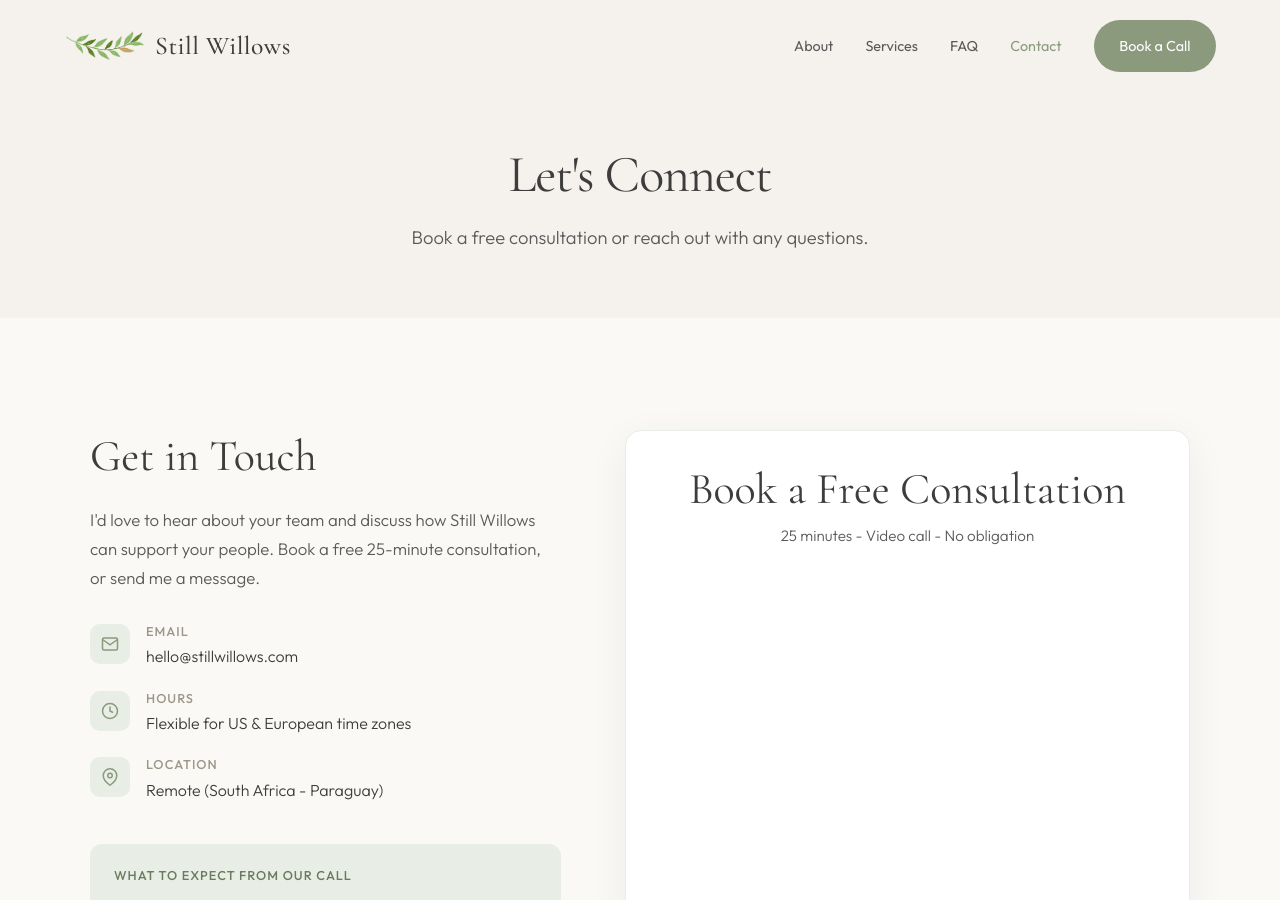
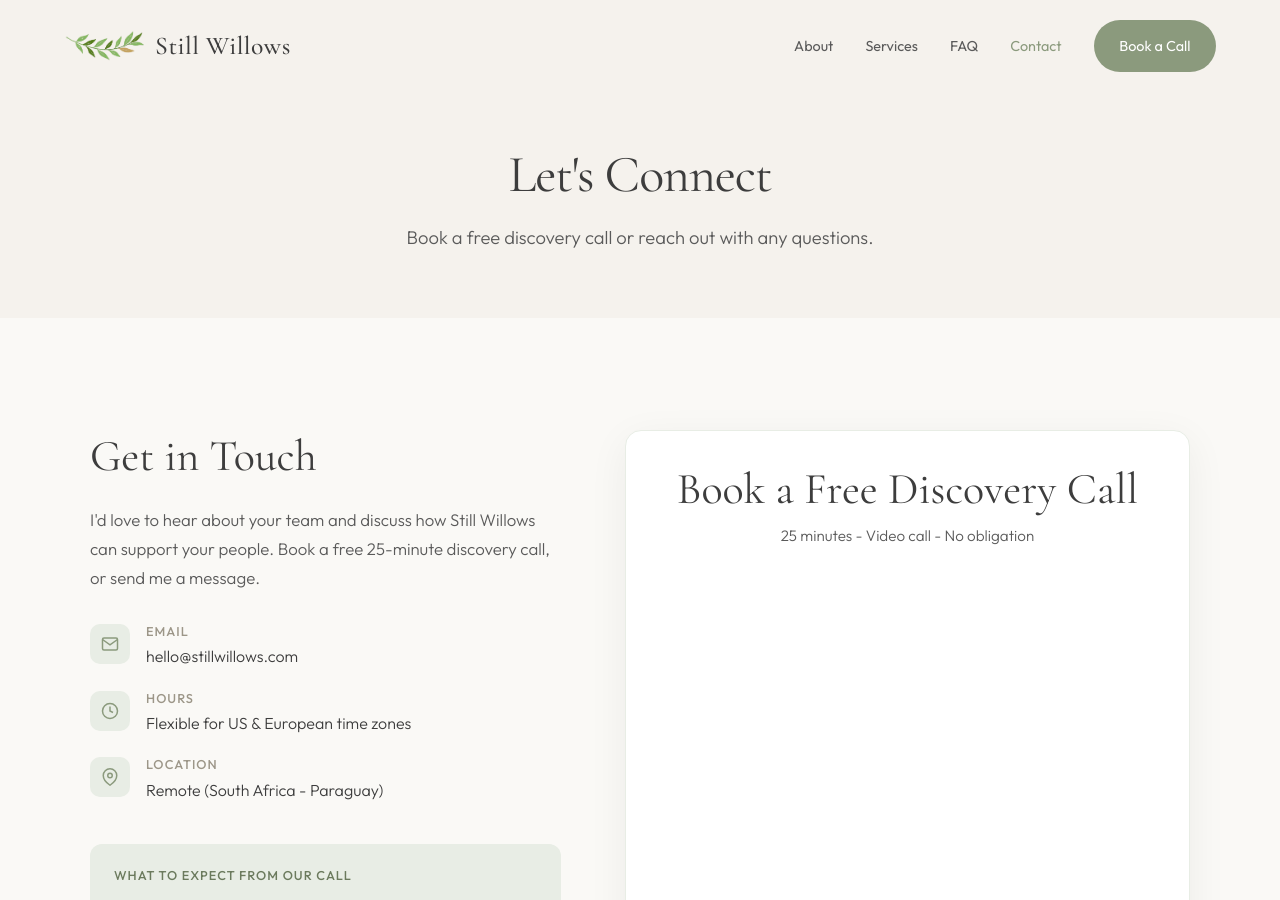
Before and after one commit to captainmike/stillwillows-website, a Jekyll site: the page built from contact.md, in a window 1280 px wide and 900 px high. Built offline with Jekyll 4.4.1, drawn with Linux system fonts in a browser that asks for light colours; some of the changed text lies outside the part shown.

Commit message:
Change consultation to discovery call across all pages

```diff
--- a/_includes/footer.html
+++ b/_includes/footer.html
@@ -24,7 +24,7 @@
     <div class="footer-col">
       <h4>Connect</h4>
       <a href="mailto:{{ site.email }}">{{ site.email }}</a>
-      <a href="{{ '/contact' | relative_url }}">Book a Consultation</a>
+      <a href="{{ '/contact' | relative_url }}">Book a Discovery Call</a>
     </div>
   </div>
   <div class="footer-bottom">
--- a/_layouts/about.html
+++ b/_layouts/about.html
@@ -147,7 +147,7 @@ layout: default
     <h2>Ready to support your team?</h2>
     <p>Let's have a conversation about what your team needs and how Still Willows can help.</p>
     <a href="{{ '/contact' | relative_url }}" class="btn btn-light">
-      Book a Free Consultation
+      Book a Free Discovery Call
       <svg width="16" height="16" viewBox="0 0 24 24" fill="none" stroke="currentColor" stroke-width="2"><path d="M5 12h14M12 5l7 7-7 7"/></svg>
     </a>
   </div>
--- a/_layouts/contact.html
+++ b/_layouts/contact.html
@@ -4,14 +4,14 @@ layout: default
 
 <header class="page-header">
   <h1>Let's Connect</h1>
-  <p>Book a free consultation or reach out with any questions.</p>
+  <p>Book a free discovery call or reach out with any questions.</p>
 </header>
 
 <section class="contact-section">
   <div class="contact-grid">
     <div class="contact-info">
       <h2>Get in Touch</h2>
-      <p>I'd love to hear about your team and discuss how Still Willows can support your people. Book a free 25-minute consultation, or send me a message.</p>
+      <p>I'd love to hear about your team and discuss how Still Willows can support your people. Book a free 25-minute discovery call, or send me a message.</p>
 
       <div class="contact-details">
         <div class="contact-item">
@@ -58,7 +58,7 @@ layout: default
     </div>
 
     <div class="calendar-embed">
-      <h2>Book a Free Consultation</h2>
+      <h2>Book a Free Discovery Call</h2>
       <p>25 minutes - Video call - No obligation</p>
 
       <!-- Calendly inline widget begin -->
--- a/_layouts/faq.html
+++ b/_layouts/faq.html
@@ -102,7 +102,7 @@ layout: default
       </button>
       <div class="faq-answer">
         <div class="faq-answer-content">
-          <p>Still Willows operates remotely between South Africa and Paraguay, with flexible hours to accommodate US and European time zones. During your consultation, we'll work out scheduling that fits your team.</p>
+          <p>Still Willows operates remotely between South Africa and Paraguay, with flexible hours to accommodate US and European time zones. During your discovery call, we'll work out scheduling that fits your team.</p>
         </div>
       </div>
     </div>
@@ -171,7 +171,7 @@ layout: default
       <div class="faq-answer">
         <div class="faq-answer-content">
           <p>Yes. While Still Willows primarily supports teams, I also work 1:1 with individuals who want personal support around stress, balance, routines, transitions, or emotional wellbeing.</p>
-          <p>If you're looking for personal coaching (not through a company), you're welcome to book a consultation to discuss your needs.</p>
+          <p>If you're looking for personal coaching (not through a company), you're welcome to book a discovery call to discuss your needs.</p>
         </div>
       </div>
     </div>
@@ -181,7 +181,7 @@ layout: default
 <!-- CTA -->
 <section class="cta">
   <h2>Still have questions?</h2>
-  <p>Book a free consultation and let's chat about what your team needs.</p>
+  <p>Book a free discovery call and let's chat about what your team needs.</p>
   <a href="{{ '/contact' | relative_url }}" class="btn btn-light">
     Schedule a Conversation
     <svg width="16" height="16" viewBox="0 0 24 24" fill="none" stroke="currentColor" stroke-width="2"><path d="M5 12h14M12 5l7 7-7 7"/></svg>
--- a/_layouts/home.html
+++ b/_layouts/home.html
@@ -16,7 +16,7 @@ layout: default
     </p>
     <div class="hero-cta">
       <a href="{{ '/contact' | relative_url }}" class="btn">
-        Book a Free 25-Minute Consultation
+        Book a Free 25-Minute Discovery Call
         <svg width="16" height="16" viewBox="0 0 24 24" fill="none" stroke="currentColor" stroke-width="2"><path d="M5 12h14M12 5l7 7-7 7"/></svg>
       </a>
       <span class="hero-cta-note">No pressure. Just a conversation.</span>
@@ -34,7 +34,7 @@ layout: default
     <div class="steps-grid">
       <div class="step">
         <div class="step-number">1</div>
-        <h3>Book a Consultation</h3>
+        <h3>Book a Discovery Call</h3>
         <p>Schedule a free 25-minute call to discuss your team's needs and challenges.</p>
       </div>
       <div class="step">
@@ -231,7 +231,7 @@ layout: default
 <section class="cta">
   <div class="cta-content">
     <h2>Let's talk about your team.</h2>
-    <p>Book a free 25-minute consultation to discuss your team, your challenges, and what support could look like.</p>
+    <p>Book a free 25-minute discovery call to discuss your team, your challenges, and what support could look like.</p>
     <a href="{{ '/contact' | relative_url }}" class="btn btn-light">
       Schedule a Conversation
       <svg width="16" height="16" viewBox="0 0 24 24" fill="none" stroke="currentColor" stroke-width="2"><path d="M5 12h14M12 5l7 7-7 7"/></svg>
--- a/_layouts/services.html
+++ b/_layouts/services.html
@@ -183,8 +183,8 @@ layout: default
       </div>
       <div class="individuals-card">
         <h3>Individual Coaching</h3>
-        <p>If you're looking for personal support, you're welcome to book a consultation to discuss your needs.</p>
-        <a href="{{ '/contact' | relative_url }}" class="btn">Book a Consultation</a>
+        <p>If you're looking for personal support, you're welcome to book a discovery call to discuss your needs.</p>
+        <a href="{{ '/contact' | relative_url }}" class="btn">Book a Discovery Call</a>
       </div>
     </div>
   </div>
@@ -194,7 +194,7 @@ layout: default
 <section class="cta">
   <div class="cta-content">
     <h2>Ready to get started?</h2>
-    <p>Book a free 25-minute consultation to discuss your team and find the right fit.</p>
+    <p>Book a free 25-minute discovery call to discuss your team and find the right fit.</p>
     <a href="{{ '/contact' | relative_url }}" class="btn btn-light">
       Schedule a Conversation
       <svg width="16" height="16" viewBox="0 0 24 24" fill="none" stroke="currentColor" stroke-width="2"><path d="M5 12h14M12 5l7 7-7 7"/></svg>
```
